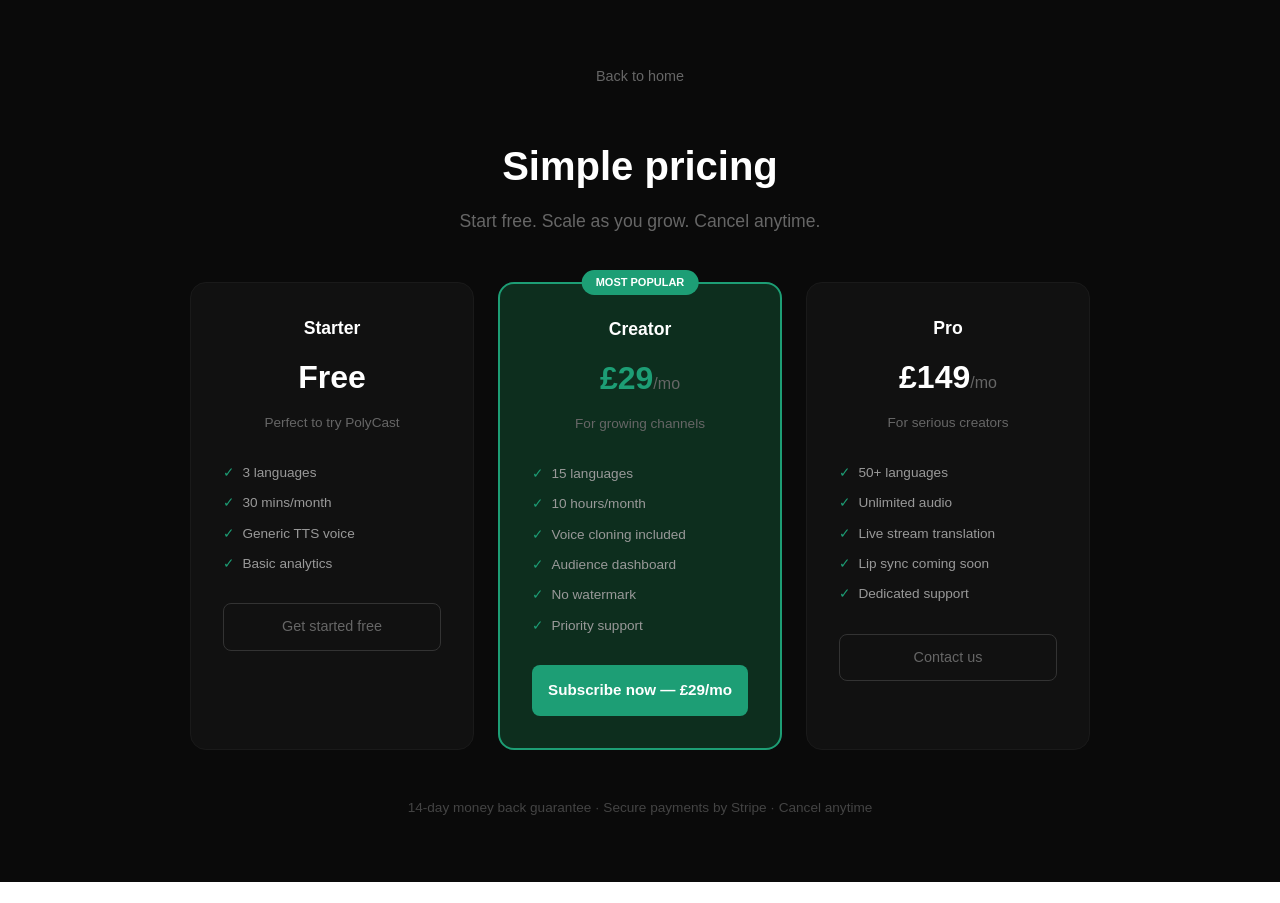
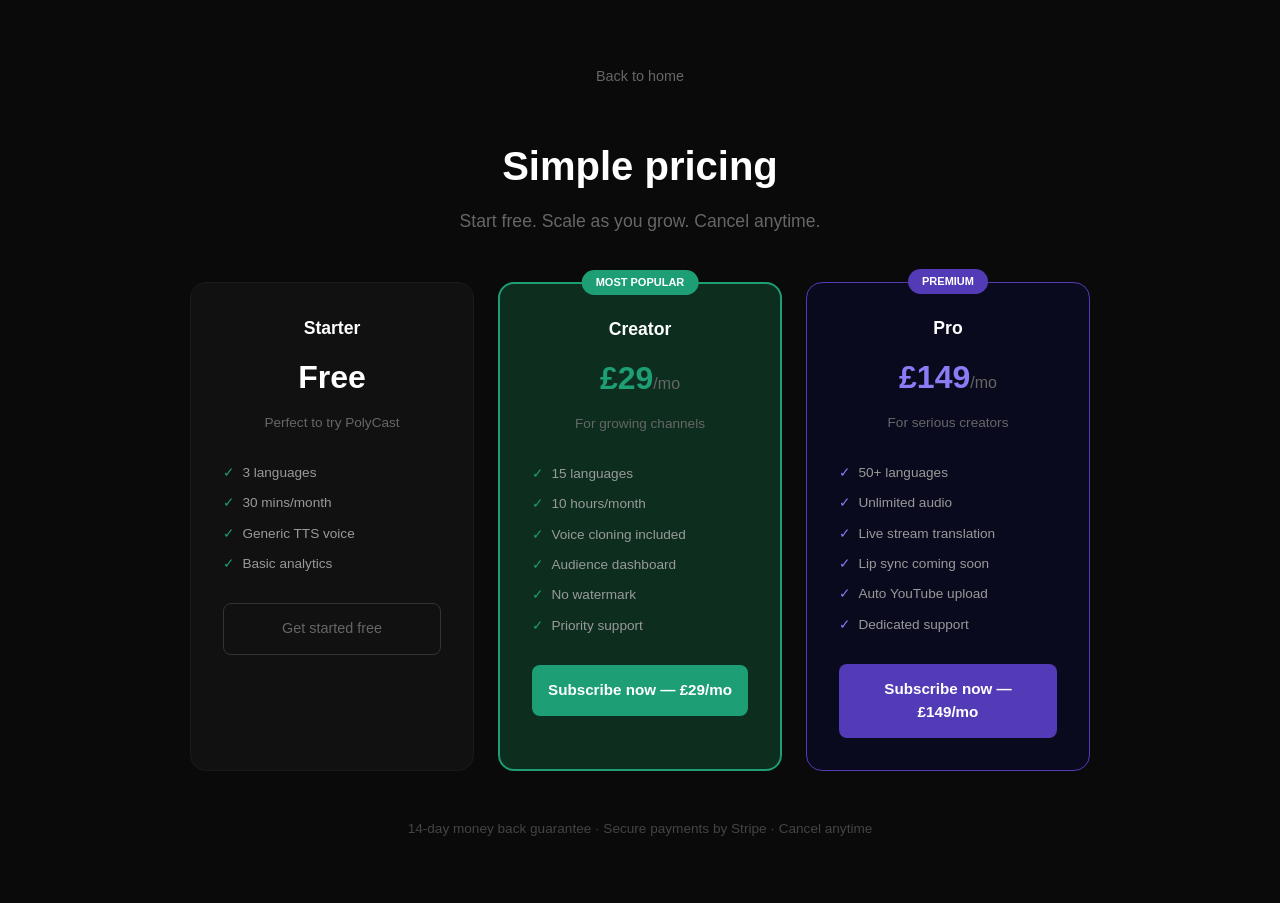
Before and after one commit to tazabbas/polycast, a Next.js app: page /pricing in a window 1280 px wide. Before the commit the page ends 882 px from the top, so only its background shows below. Built offline with nearby package versions, Linux system fonts and the light colour scheme.

Commit message:
Add Pro plan Stripe checkout and purple premium design

```diff
--- a/app/pricing/page.tsx
+++ b/app/pricing/page.tsx
@@ -2,18 +2,32 @@
 import { useRouter } from 'next/navigation'
 import { useState } from 'react'
 import Link from 'next/link'
+
 export default function PricingPage() {
   const router = useRouter()
-  const [loading, setLoading] = useState(false)
-  async function handleSubscribe() {
-    setLoading(true)
+  const [loading, setLoading] = useState<string | null>(null)
+
+  async function handleSubscribe(priceId: string, planName: string) {
+    setLoading(planName)
     try {
-      const res = await fetch('/api/create-checkout-session', { method: 'POST', headers: { 'Content-Type': 'application/json' }, body: JSON.stringify({ priceId: process.env.NEXT_PUBLIC_STRIPE_PRICE_ID }) })
+      const res = await fetch('/api/create-checkout-session', {
+        method: 'POST',
+        headers: { 'Content-Type': 'application/json' },
+        body: JSON.stringify({ priceId })
+      })
       const data = await res.json()
-      if (data.url) { window.location.href = data.url } else if (data.error === 'Unauthorized') { router.push('/sign-in') }
-    } catch { alert('Something went wrong. Please try again.') }
-    finally { setLoading(false) }
+      if (data.url) {
+        window.location.href = data.url
+      } else if (data.error === 'Unauthorized') {
+        router.push('/sign-in')
+      }
+    } catch {
+      alert('Something went wrong. Please try again.')
+    } finally {
+      setLoading(null)
+    }
   }
+
   return (
     <main style={{ minHeight: '100vh', background: '#0a0a0a', fontFamily: 'sans-serif', color: 'white', padding: '4rem 2rem' }}>
       <div style={{ maxWidth: '900px', margin: '0 auto', textAlign: 'center' }}>
@@ -21,36 +35,63 @@ export default function PricingPage() {
         <h1 style={{ fontSize: '2.5rem', fontWeight: 700, marginBottom: '0.75rem' }}>Simple pricing</h1>
         <p style={{ color: '#666', marginBottom: '3rem', fontSize: '1.1rem' }}>Start free. Scale as you grow. Cancel anytime.</p>
         <div style={{ display: 'grid', gridTemplateColumns: 'repeat(auto-fit, minmax(240px, 1fr))', gap: '1.5rem', marginBottom: '3rem' }}>
+
           <div style={{ background: '#111', border: '1px solid #1a1a1a', borderRadius: '16px', padding: '2rem' }}>
             <h3 style={{ fontSize: '1.1rem', fontWeight: 600, marginBottom: '0.25rem' }}>Starter</h3>
             <div style={{ fontSize: '2rem', fontWeight: 700, margin: '0.75rem 0' }}>Free</div>
             <p style={{ fontSize: '0.85rem', color: '#666', marginBottom: '1.5rem' }}>Perfect to try PolyCast</p>
             <ul style={{ listStyle: 'none', padding: 0, textAlign: 'left', marginBottom: '1.5rem' }}>
-              {['3 languages', '30 mins/month', 'Generic TTS voice', 'Basic analytics'].map(f => (<li key={f} style={{ fontSize: '0.85rem', color: '#999', padding: '5px 0', display: 'flex', gap: '8px' }}><span style={{ color: '#1D9E75' }}>✓</span> {f}</li>))}
+              {['3 languages', '30 mins/month', 'Generic TTS voice', 'Basic analytics'].map(f => (
+                <li key={f} style={{ fontSize: '0.85rem', color: '#999', padding: '5px 0', display: 'flex', gap: '8px' }}>
+                  <span style={{ color: '#1D9E75' }}>✓</span> {f}
+                </li>
+              ))}
             </ul>
-            <Link href="/dashboard" style={{ display: 'block', background: 'transparent', color: '#666', border: '1px solid #333', padding: '0.75rem', borderRadius: '8px', textAlign: 'center', textDecoration: 'none', fontSize: '0.9rem' }}>Get started free</Link>
+            <Link href="/dashboard" style={{ display: 'block', background: 'transparent', color: '#666', border: '1px solid #333', padding: '0.875rem', borderRadius: '8px', textAlign: 'center', textDecoration: 'none', fontSize: '0.9rem' }}>
+              Get started free
+            </Link>
           </div>
+
           <div style={{ background: '#0d2e1e', border: '2px solid #1D9E75', borderRadius: '16px', padding: '2rem', position: 'relative' }}>
             <div style={{ position: 'absolute', top: '-14px', left: '50%', transform: 'translateX(-50%)', background: '#1D9E75', color: 'white', fontSize: '11px', fontWeight: 600, padding: '4px 14px', borderRadius: '20px' }}>MOST POPULAR</div>
             <h3 style={{ fontSize: '1.1rem', fontWeight: 600, marginBottom: '0.25rem' }}>Creator</h3>
             <div style={{ fontSize: '2rem', fontWeight: 700, color: '#1D9E75', margin: '0.75rem 0' }}>£29<span style={{ fontSize: '1rem', fontWeight: 400, color: '#666' }}>/mo</span></div>
             <p style={{ fontSize: '0.85rem', color: '#666', marginBottom: '1.5rem' }}>For growing channels</p>
             <ul style={{ listStyle: 'none', padding: 0, textAlign: 'left', marginBottom: '1.5rem' }}>
-              {['15 languages', '10 hours/month', 'Voice cloning included', 'Audience dashboard', 'No watermark', 'Priority support'].map(f => (<li key={f} style={{ fontSize: '0.85rem', color: '#999', padding: '5px 0', display: 'flex', gap: '8px' }}><span style={{ color: '#1D9E75' }}>✓</span> {f}</li>))}
+              {['15 languages', '10 hours/month', 'Voice cloning included', 'Audience dashboard', 'No watermark', 'Priority support'].map(f => (
+                <li key={f} style={{ fontSize: '0.85rem', color: '#999', padding: '5px 0', display: 'flex', gap: '8px' }}>
+                  <span style={{ color: '#1D9E75' }}>✓</span> {f}
+                </li>
+              ))}
             </ul>
-            <button onClick={handleSubscribe} disabled={loading} style={{ display: 'block', width: '100%', background: loading ? '#ccc' : '#1D9E75', color: 'white', border: 'none', padding: '0.875rem', borderRadius: '8px', fontSize: '0.95rem', fontWeight: 600, cursor: loading ? 'not-allowed' : 'pointer' }}>
-              {loading ? 'Loading...' : 'Subscribe now — £29/mo'}
+            <button
+              onClick={() => handleSubscribe(process.env.NEXT_PUBLIC_STRIPE_PRICE_ID!, 'creator')}
+              disabled={loading === 'creator'}
+              style={{ display: 'block', width: '100%', background: loading === 'creator' ? '#ccc' : '#1D9E75', color: 'white', border: 'none', padding: '0.875rem', borderRadius: '8px', fontSize: '0.95rem', fontWeight: 600, cursor: loading === 'creator' ? 'not-allowed' : 'pointer' }}>
+              {loading === 'creator' ? 'Loading...' : 'Subscribe now — £29/mo'}
             </button>
           </div>
-          <div style={{ background: '#111', border: '1px solid #1a1a1a', borderRadius: '16px', padding: '2rem' }}>
+
+          <div style={{ background: '#0a0a1e', border: '1px solid #533AB7', borderRadius: '16px', padding: '2rem', position: 'relative' }}>
+            <div style={{ position: 'absolute', top: '-14px', left: '50%', transform: 'translateX(-50%)', background: '#533AB7', color: 'white', fontSize: '11px', fontWeight: 600, padding: '4px 14px', borderRadius: '20px' }}>PREMIUM</div>
             <h3 style={{ fontSize: '1.1rem', fontWeight: 600, marginBottom: '0.25rem' }}>Pro</h3>
-            <div style={{ fontSize: '2rem', fontWeight: 700, margin: '0.75rem 0' }}>£149<span style={{ fontSize: '1rem', fontWeight: 400, color: '#666' }}>/mo</span></div>
+            <div style={{ fontSize: '2rem', fontWeight: 700, color: '#8B7CF6', margin: '0.75rem 0' }}>£149<span style={{ fontSize: '1rem', fontWeight: 400, color: '#666' }}>/mo</span></div>
             <p style={{ fontSize: '0.85rem', color: '#666', marginBottom: '1.5rem' }}>For serious creators</p>
             <ul style={{ listStyle: 'none', padding: 0, textAlign: 'left', marginBottom: '1.5rem' }}>
-              {['50+ languages', 'Unlimited audio', 'Live stream translation', 'Lip sync coming soon', 'Dedicated support'].map(f => (<li key={f} style={{ fontSize: '0.85rem', color: '#999', padding: '5px 0', display: 'flex', gap: '8px' }}><span style={{ color: '#1D9E75' }}>✓</span> {f}</li>))}
+              {['50+ languages', 'Unlimited audio', 'Live stream translation', 'Lip sync coming soon', 'Auto YouTube upload', 'Dedicated support'].map(f => (
+                <li key={f} style={{ fontSize: '0.85rem', color: '#999', padding: '5px 0', display: 'flex', gap: '8px' }}>
+                  <span style={{ color: '#8B7CF6' }}>✓</span> {f}
+                </li>
+              ))}
             </ul>
-            <a href="mailto:hello@polycast.ai" style={{ display: 'block', background: 'transparent', color: '#666', border: '1px solid #333', padding: '0.75rem', borderRadius: '8px', textAlign: 'center', textDecoration: 'none', fontSize: '0.9rem' }}>Contact us</a>
+            <button
+              onClick={() => handleSubscribe(process.env.NEXT_PUBLIC_STRIPE_PRO_PRICE_ID!, 'pro')}
+              disabled={loading === 'pro'}
+              style={{ display: 'block', width: '100%', background: loading === 'pro' ? '#ccc' : '#533AB7', color: 'white', border: 'none', padding: '0.875rem', borderRadius: '8px', fontSize: '0.95rem', fontWeight: 600, cursor: loading === 'pro' ? 'not-allowed' : 'pointer' }}>
+              {loading === 'pro' ? 'Loading...' : 'Subscribe now — £149/mo'}
+            </button>
           </div>
+
         </div>
         <p style={{ color: '#444', fontSize: '0.85rem' }}>14-day money back guarantee · Secure payments by Stripe · Cancel anytime</p>
       </div>
```
